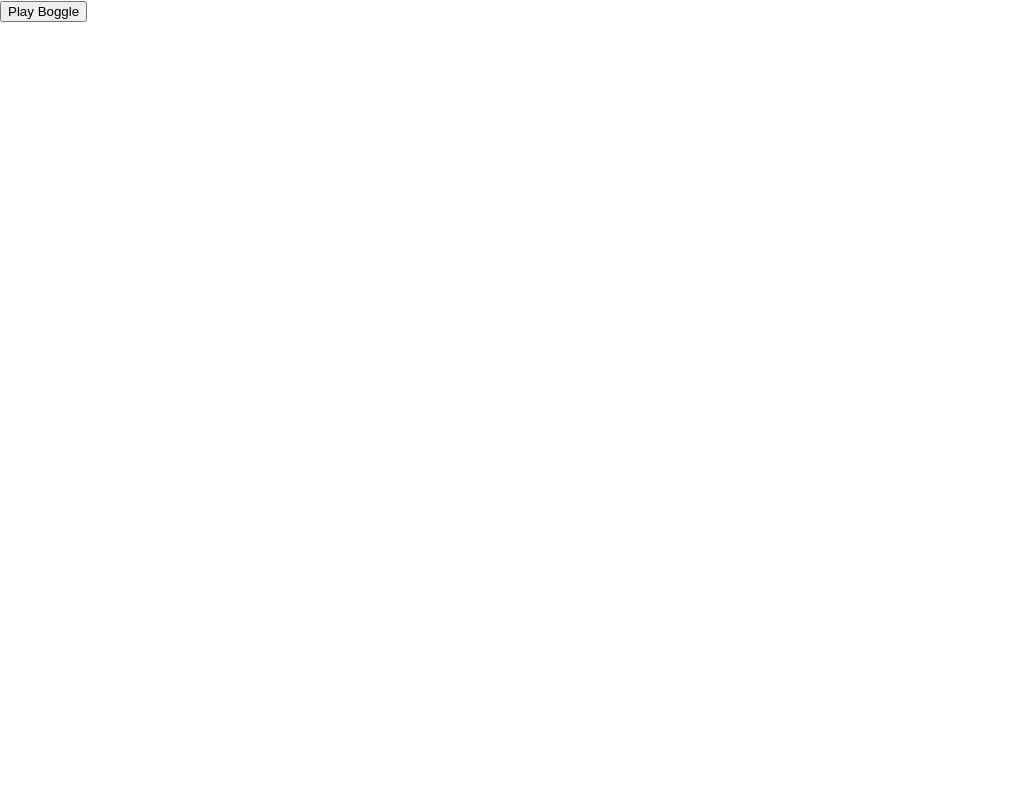
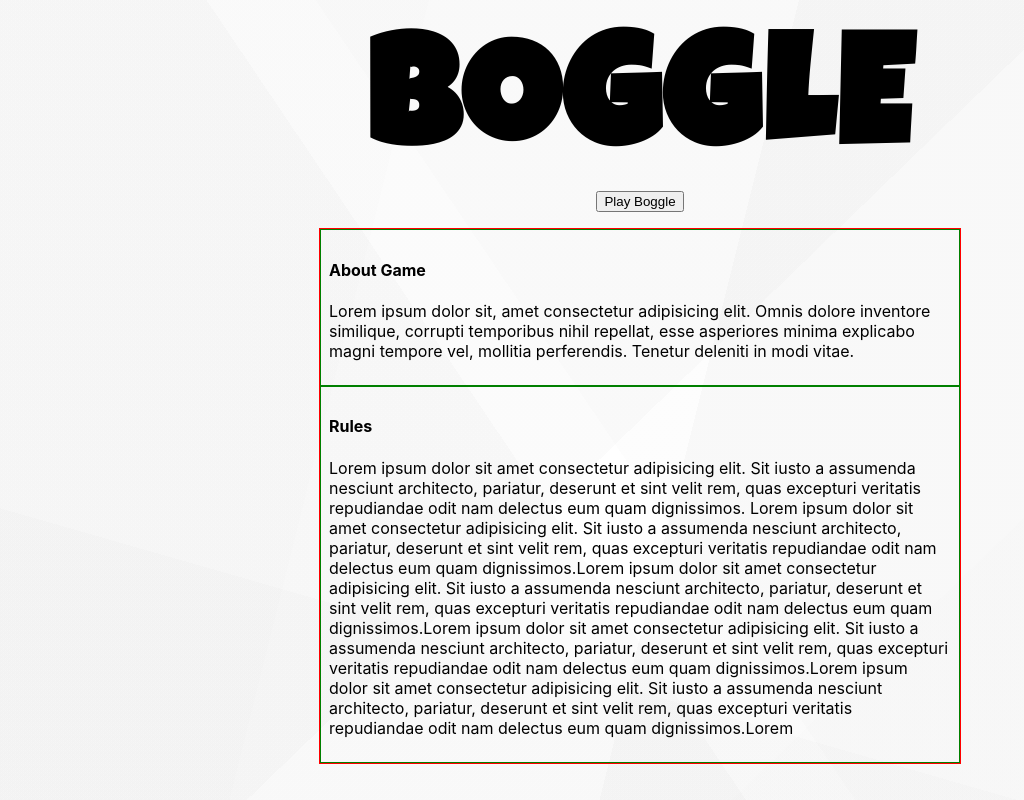
Before and after one commit to 99darshan/play-boggle, a React (Create React App) app in the folder client/: page / in a window 1280 px wide. Shown: the whole page, without its empty margins (0-1024 px from the left). Built offline with nearby package versions, Linux system fonts and the light colour scheme.

Commit message:
setup scss, homepage design changes

```diff
--- a/client/package.json
+++ b/client/package.json
@@ -6,6 +6,7 @@
     "@testing-library/jest-dom": "^4.2.4",
     "@testing-library/react": "^9.4.0",
     "@testing-library/user-event": "^7.2.1",
+    "node-sass": "^4.13.1",
     "react": "^16.12.0",
     "react-dom": "^16.12.0",
     "react-router-dom": "^5.1.2",
--- a/client/public/index.html
+++ b/client/public/index.html
@@ -15,6 +15,10 @@
       user's mobile device or desktop. See https://developers.google.com/web/fundamentals/web-app-manifest/
     -->
     <link rel="manifest" href="%PUBLIC_URL%/manifest.json" />
+    <link
+      href="https://fonts.googleapis.com/css?family=Luckiest+Guy&display=swap"
+      rel="stylesheet"
+    />
     <!--
       Notice the use of %PUBLIC_URL% in the tags above.
       It will be replaced with the URL of the `public` folder during the build.
@@ -24,7 +28,7 @@
       work correctly both with client-side routing and a non-root public URL.
       Learn how to configure a non-root public URL by running `npm run build`.
     -->
-    <title>React App</title>
+    <title>Play Boggle</title>
   </head>
   <body>
     <noscript>You need to enable JavaScript to run this app.</noscript>
--- a/client/src/App.css
+++ /dev/null
@@ -1,38 +0,0 @@
-.App {
-  text-align: center;
-}
-
-.App-logo {
-  height: 40vmin;
-  pointer-events: none;
-}
-
-@media (prefers-reduced-motion: no-preference) {
-  .App-logo {
-    animation: App-logo-spin infinite 20s linear;
-  }
-}
-
-.App-header {
-  background-color: #282c34;
-  min-height: 100vh;
-  display: flex;
-  flex-direction: column;
-  align-items: center;
-  justify-content: center;
-  font-size: calc(10px + 2vmin);
-  color: white;
-}
-
-.App-link {
-  color: #61dafb;
-}
-
-@keyframes App-logo-spin {
-  from {
-    transform: rotate(0deg);
-  }
-  to {
-    transform: rotate(360deg);
-  }
-}
--- a/client/src/App.js
+++ b/client/src/App.js
@@ -1,5 +1,4 @@
 import React from 'react';
-import './App.css';
 import {BrowserRouter, Switch, Route} from 'react-router-dom';
 import BoggleProvider from './state/boggleContext';
 import Home from './pages/Home';
--- a/client/src/index.css
+++ b/client/src/index.css
@@ -1,13 +1,51 @@
 body {
   margin: 0;
-  font-family: -apple-system, BlinkMacSystemFont, 'Segoe UI', 'Roboto', 'Oxygen',
-    'Ubuntu', 'Cantarell', 'Fira Sans', 'Droid Sans', 'Helvetica Neue',
+  font-family: -apple-system, BlinkMacSystemFont, "Segoe UI", "Roboto", "Oxygen",
+    "Ubuntu", "Cantarell", "Fira Sans", "Droid Sans", "Helvetica Neue",
     sans-serif;
   -webkit-font-smoothing: antialiased;
   -moz-osx-font-smoothing: grayscale;
+  background: linear-gradient(
+      16deg,
+      rgba(116, 116, 116, 0.02) 0%,
+      rgba(116, 116, 116, 0.02) 25%,
+      transparent 25%,
+      transparent 96%,
+      rgba(177, 177, 177, 0.02) 96%,
+      rgba(177, 177, 177, 0.02) 100%
+    ),
+    linear-gradient(
+      236deg,
+      rgba(148, 148, 148, 0.02) 0%,
+      rgba(148, 148, 148, 0.02) 53%,
+      transparent 53%,
+      transparent 59%,
+      rgba(56, 56, 56, 0.02) 59%,
+      rgba(56, 56, 56, 0.02) 100%
+    ),
+    linear-gradient(
+      284deg,
+      rgba(16, 16, 16, 0.02) 0%,
+      rgba(16, 16, 16, 0.02) 46%,
+      transparent 46%,
+      transparent 71%,
+      rgba(181, 181, 181, 0.02) 71%,
+      rgba(181, 181, 181, 0.02) 100%
+    ),
+    linear-gradient(
+      316deg,
+      rgba(197, 197, 197, 0.02) 0%,
+      rgba(197, 197, 197, 0.02) 26%,
+      transparent 26%,
+      transparent 49%,
+      rgba(58, 58, 58, 0.02) 49%,
+      rgba(58, 58, 58, 0.02) 100%
+    ),
+    linear-gradient(90deg, rgb(255, 255, 255), rgb(255, 255, 255));
+  background-repeat: no-repeat;
 }
 
 code {
-  font-family: source-code-pro, Menlo, Monaco, Consolas, 'Courier New',
+  font-family: source-code-pro, Menlo, Monaco, Consolas, "Courier New",
     monospace;
 }
--- a/client/src/pages/Home.jsx
+++ b/client/src/pages/Home.jsx
@@ -1,12 +1,49 @@
 import React from "react";
 import { Link } from "react-router-dom";
 import { GAME } from "../constants/routeConstants";
+import "../styles/boggle.scss";
 export default function Home() {
   return (
     <>
-      <Link to={GAME}>
-        <button>Play Boggle</button>
-      </Link>
+      <div className="home-wrapper">
+        <h1>BOGGLE</h1>
+        <Link to={GAME}>
+          <button>Play Boggle</button>
+        </Link>
+        <div className="desc-wrapper">
+          <div className="about">
+            <h4>About Game</h4>
+            <p>
+              Lorem ipsum dolor sit, amet consectetur adipisicing elit. Omnis
+              dolore inventore similique, corrupti temporibus nihil repellat,
+              esse asperiores minima explicabo magni tempore vel, mollitia
+              perferendis. Tenetur deleniti in modi vitae.
+            </p>
+          </div>
+          <div className="about">
+            <h4>Rules</h4>
+            <p>
+              Lorem ipsum dolor sit amet consectetur adipisicing elit. Sit iusto
+              a assumenda nesciunt architecto, pariatur, deserunt et sint velit
+              rem, quas excepturi veritatis repudiandae odit nam delectus eum
+              quam dignissimos. Lorem ipsum dolor sit amet consectetur
+              adipisicing elit. Sit iusto a assumenda nesciunt architecto,
+              pariatur, deserunt et sint velit rem, quas excepturi veritatis
+              repudiandae odit nam delectus eum quam dignissimos.Lorem ipsum
+              dolor sit amet consectetur adipisicing elit. Sit iusto a assumenda
+              nesciunt architecto, pariatur, deserunt et sint velit rem, quas
+              excepturi veritatis repudiandae odit nam delectus eum quam
+              dignissimos.Lorem ipsum dolor sit amet consectetur adipisicing
+              elit. Sit iusto a assumenda nesciunt architecto, pariatur,
+              deserunt et sint velit rem, quas excepturi veritatis repudiandae
+              odit nam delectus eum quam dignissimos.Lorem ipsum dolor sit amet
+              consectetur adipisicing elit. Sit iusto a assumenda nesciunt
+              architecto, pariatur, deserunt et sint velit rem, quas excepturi
+              veritatis repudiandae odit nam delectus eum quam dignissimos.Lorem
+            </p>
+          </div>
+        </div>
+      </div>
     </>
   );
 }
--- /dev/null
+++ b/client/src/styles/boggle.css
@@ -0,0 +1,53 @@
+/**
+HOME PAGE STYLES
+**/
+.home-wrapper {
+  display: -webkit-box;
+  display: -ms-flexbox;
+  display: flex;
+  -webkit-box-pack: center;
+      -ms-flex-pack: center;
+          justify-content: center;
+  -webkit-box-orient: vertical;
+  -webkit-box-direction: normal;
+      -ms-flex-direction: column;
+          flex-direction: column;
+  -webkit-box-align: center;
+      -ms-flex-align: center;
+          align-items: center;
+  min-height: 100vh;
+  width: 100vw;
+}
+
+.home-wrapper h1 {
+  margin: 0;
+  font-family: "Luckiest Guy";
+  font-size: 12vw;
+  letter-spacing: 4px;
+}
+
+.home-wrapper .desc-wrapper {
+  width: 95vw;
+  display: -webkit-box;
+  display: -ms-flexbox;
+  display: flex;
+  -webkit-box-orient: vertical;
+  -webkit-box-direction: normal;
+      -ms-flex-direction: column;
+          flex-direction: column;
+  border: 1px solid red;
+  margin-top: 16px;
+}
+
+.home-wrapper .desc-wrapper .rules,
+.home-wrapper .desc-wrapper .about {
+  border: 1px solid green;
+  padding: 8px;
+}
+
+@media all and (min-width: 650px) {
+  .home-wrapper .desc-wrapper {
+    width: 50vw;
+  }
+}
+/*# sourceMappingURL=boggle.css.map */
--- /dev/null
+++ b/client/src/styles/boggle.scss
@@ -0,0 +1,36 @@
+/**
+HOME PAGE STYLES
+**/
+.home-wrapper {
+  display: flex;
+  justify-content: center;
+  flex-direction: column;
+  align-items: center;
+  min-height: 100vh;
+  width: 100vw;
+
+  h1 {
+    margin: 0;
+    font-family: "Luckiest Guy";
+    font-size: 12vw;
+    letter-spacing: 4px;
+  }
+
+  .desc-wrapper {
+    width: 95vw;
+    display: flex;
+    flex-direction: column;
+    border: 1px solid red;
+    margin-top: 16px;
+
+    .rules,
+    .about {
+      border: 1px solid green;
+      padding: 8px;
+    }
+
+    @media all and (min-width: 650px) {
+      width: 50vw;
+    }
+  }
+}
```
Also changed, not shown: 2 other files (tests, documents, lock files or other folders).
